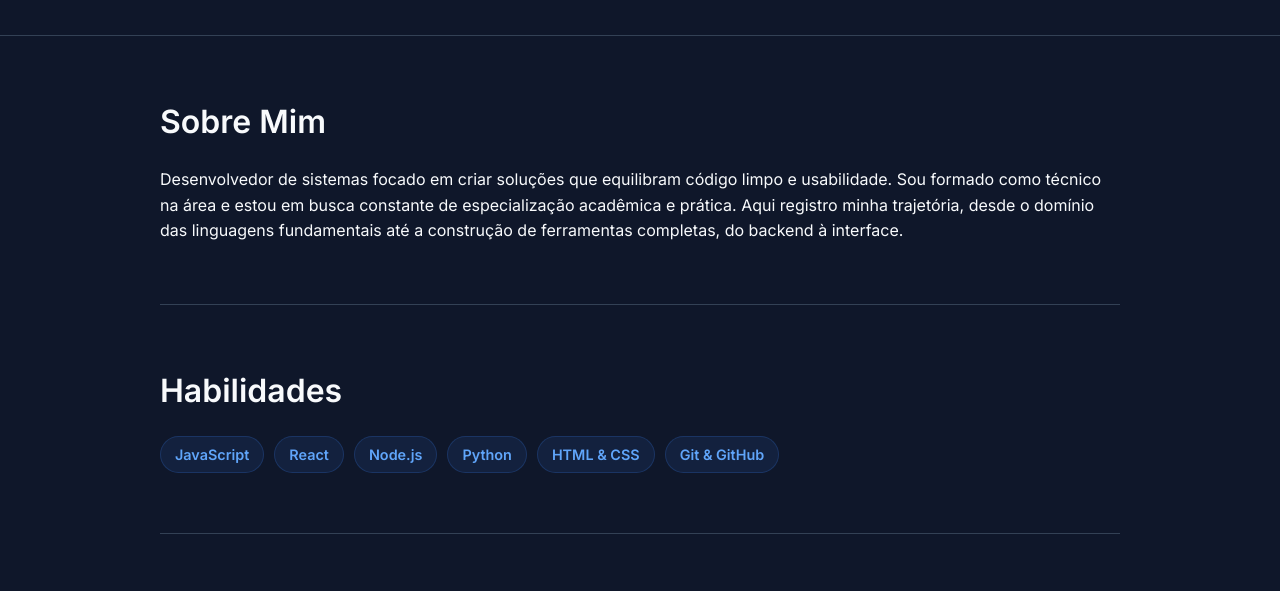
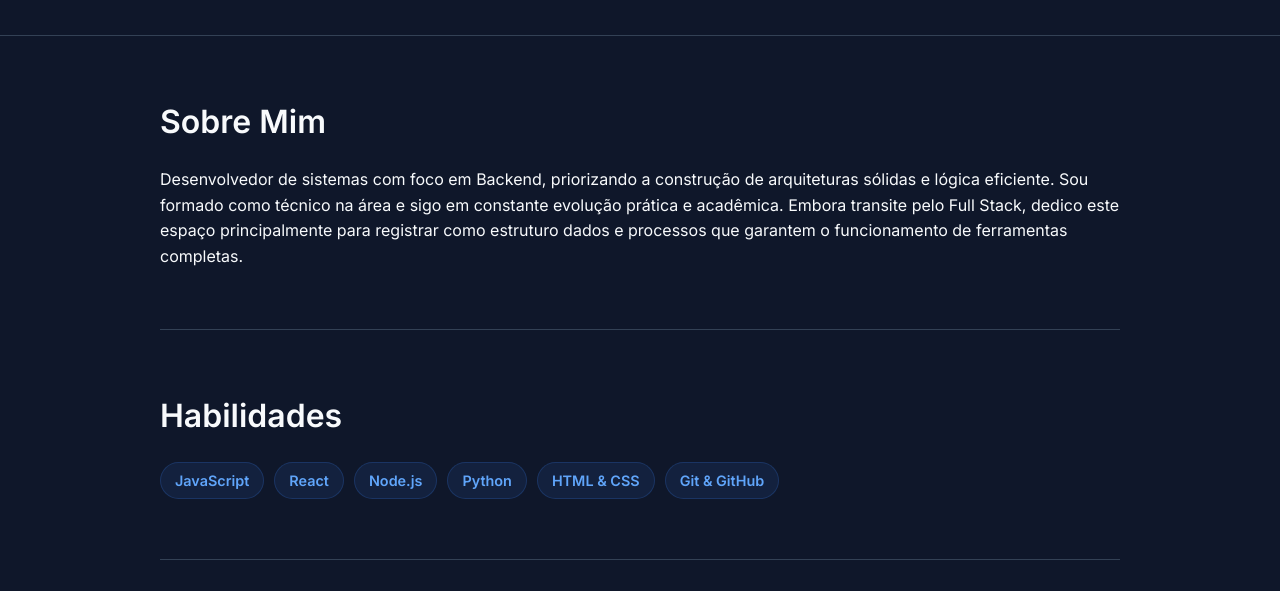
Before and after one commit to jtzzin/portfolio_front, a website built with Vite: page index.html in a window 1280 px wide. Shown: the part 199-790 px from the top of the page. Built offline with nearby package versions, Linux system fonts and the light colour scheme; no server answers.

Commit message:
descricao alterada

```diff
--- a/index.html
+++ b/index.html
@@ -49,7 +49,7 @@
       <section class="section about">
         <h2>Sobre Mim</h2>
         <p>
-          Desenvolvedor de sistemas focado em criar soluções que equilibram código limpo e usabilidade. Sou formado como técnico na área e estou em busca constante de especialização acadêmica e prática. Aqui registro minha trajetória, desde o domínio das linguagens fundamentais até a construção de ferramentas completas, do backend à interface.
+          Desenvolvedor de sistemas com foco em Backend, priorizando a construção de arquiteturas sólidas e lógica eficiente. Sou formado como técnico na área e sigo em constante evolução prática e acadêmica. Embora transite pelo Full Stack, dedico este espaço principalmente para registrar como estruturo dados e processos que garantem o funcionamento de ferramentas completas.
         </p>
       </section>
 
```
